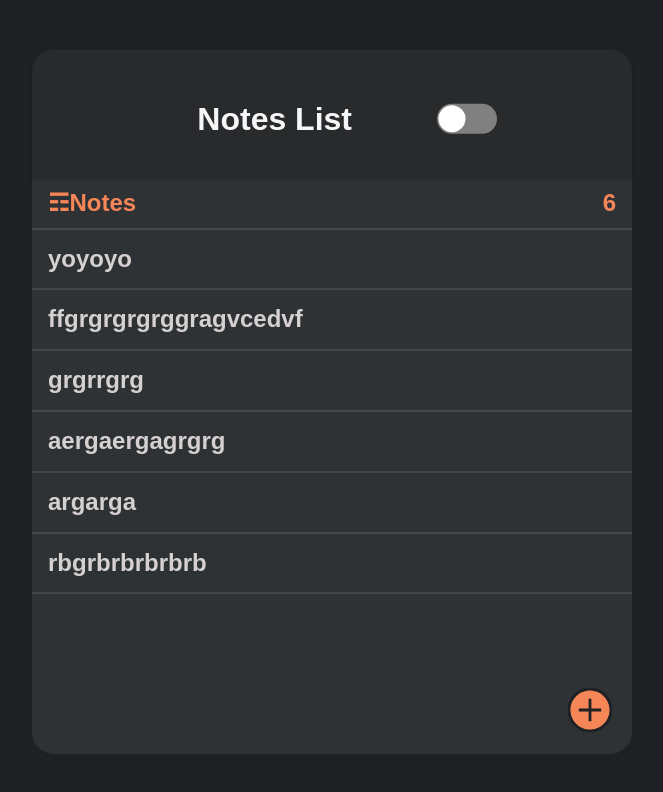
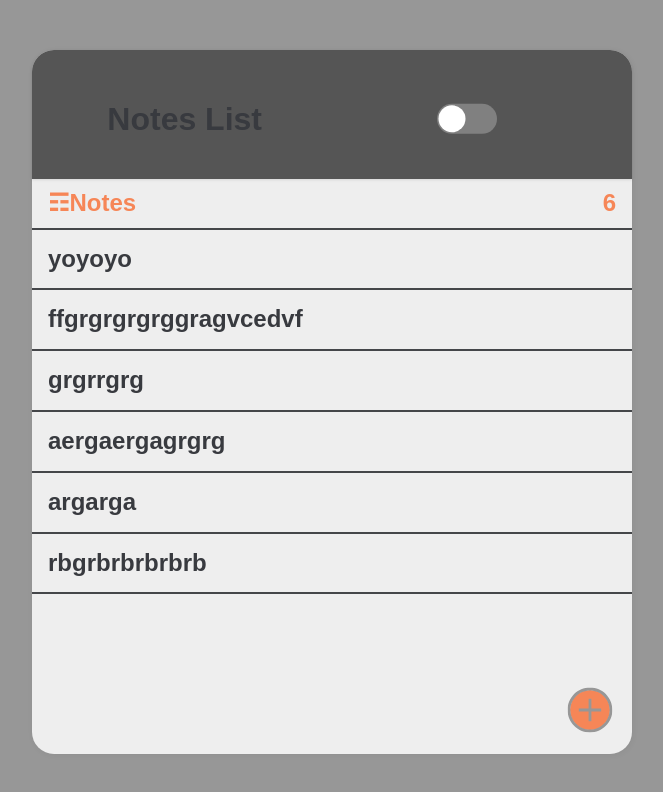
Before and after one commit to steliosal/mynotes, a React (Create React App) app: page / in a window 1280 px wide. Shown: the top 792 px of the page, without its empty margins (308-971 px from the left). Built offline with nearby package versions, Linux system fonts and the light colour scheme; data requests are answered from the project's data file.

Commit message:
theme progress

```diff
--- a/db.json
+++ b/db.json
@@ -2,12 +2,12 @@
   "notes": [
     {
       "body": "yoyoyo",
-      "updated": "2021-10-25T14:23:01.651Z",
+      "updated": "2021-10-25T21:09:25.962Z",
       "id": 8
     },
     {
       "body": "ffgrgrgrgrggragvcedvf",
-      "updated": "2021-10-25T18:04:15.501Z",
+      "updated": "2021-10-25T21:10:38.387Z",
       "id": 13
     },
     {
--- a/src/App.css
+++ b/src/App.css
@@ -1,27 +1,3 @@
-
-.light-mode {
-  --color-main: #f68657;
-  --color-text: #383a3f;
-  --color-dark: #1f2124;
-  --color-gray: #677;
-  --color-bg: #f3f6f9;
-  --color-light: #acb4bd;
-  --color-lighter: #f9f9f9;
-  --color-white: #fff;
-  --color-border:#e0e3e6;
-}
-
-.dark-mode {
-    --color-main: #f68657;
-    --color-text: #d6d1d1;
-    --color-dark: #f5f6f7;
-    --color-gray: #999;
-    --color-bg: #1f2124;
-    --color-lighter: #292a2c;
-    --color-white: #2e3235;
-    --color-border:#252629;
-  }
-
 *{
     margin: 0;
     padding: 0;
@@ -42,6 +18,36 @@ a{
     text-decoration: none;
 }
 
+.light-mode {
+    --color-headText: #f5f6f7;
+  --color-main: #f68657;
+  --color-text: #383a3f;
+  --color-dark: #1f2124;
+  --color-gray: #677;
+  --color-bg: #979797;
+  --color-light: #555555;
+  --color-lighter: #555555;
+  --color-white: #eeeeee;
+  --color-border:#e0e3e6;
+  transition: all 6s ease-in;
+}
+
+.dark-mode {
+    --color-headText: #f5f6f7;
+    --color-main: #f68657;
+    --color-text: #d6d1d1;
+    --color-dark: #f5f6f7;
+    --color-gray: #999;
+    --color-bg: #1f2124;
+    --color-lighter: #292a2c;
+    --color-white: #2e3235;
+    --color-border:#252629;
+
+
+
+  }
+
+
 /* TOGGLE SWITCH */
 
 input[type=checkbox]{
@@ -49,9 +55,6 @@ input[type=checkbox]{
 	width: 0;
 	visibility: hidden;
 }
-
-
-
 
 label {
 	cursor: pointer;
@@ -134,14 +137,14 @@ border-radius: 22px;
 
 .app-label {
     font-size: 30px;
-    color: var(--color-dark);
     font-weight: 800;
     flex: 1;
 }
 
 .app-label h1{
+    color: var(---color-headText);
     position: absolute;
-    right: 280px;
+    right: 370px;
     top: 55px;
     font-size: xx-large;
     font-weight: 600;
--- a/src/App.js
+++ b/src/App.js
@@ -8,7 +8,7 @@ import './App.css';
 
 function App() {
 
-  const [darkMode, setDarkMode] = useState(true);
+  const [darkMode, setDarkMode] = useState(false);
   return (
     <Router>
       <div className = { darkMode ? "dark-mode" : "light-mode"}>
```
